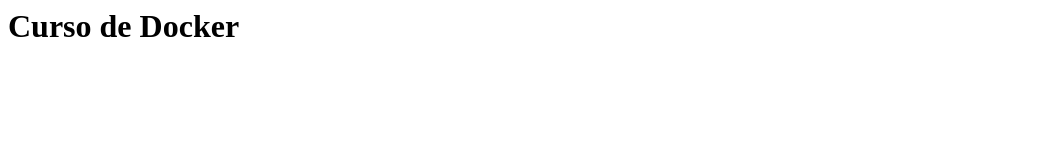
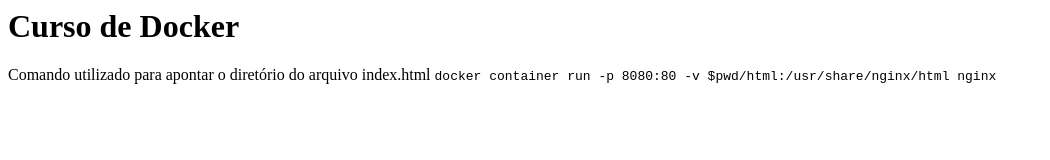
Before and after one commit to Adrian-Rabelo/curso-docker, a plain HTML site: page exercicio-volume/html/index.html in a window 1280 px wide. Shown: the whole page, without its empty margins (0-1050 px from the left). Drawn offline with Linux system fonts and the light colour scheme.

Commit message:
mapeando diretorios para o container

```diff
--- a/exercicio-volume/html/index.html
+++ b/exercicio-volume/html/index.html
@@ -1,8 +1,18 @@
 <html>
+
 <head>
   <title>Curso de Docker</title>
 </head>
+
 <body>
   <h1>Curso de Docker</h1>
+  <p>
+    Comando utilizado para apontar o diretório do arquivo index.html
+    <code>
+      docker container run -p 8080:80 -v $pwd/html:/usr/share/nginx/html nginx
+    </code>
+  </p>
+
 </body>
+
 </html>
```
Lines whose indentation alone changed are shown as unchanged.
